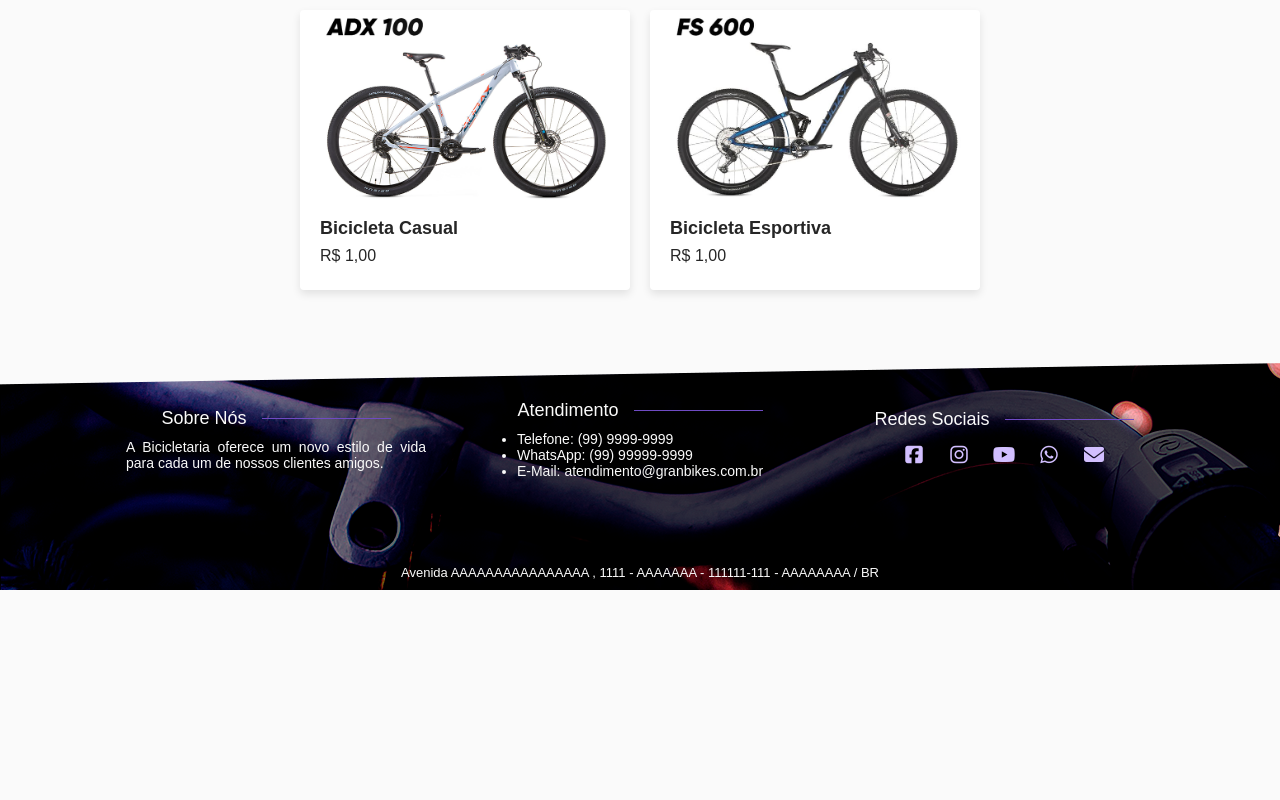
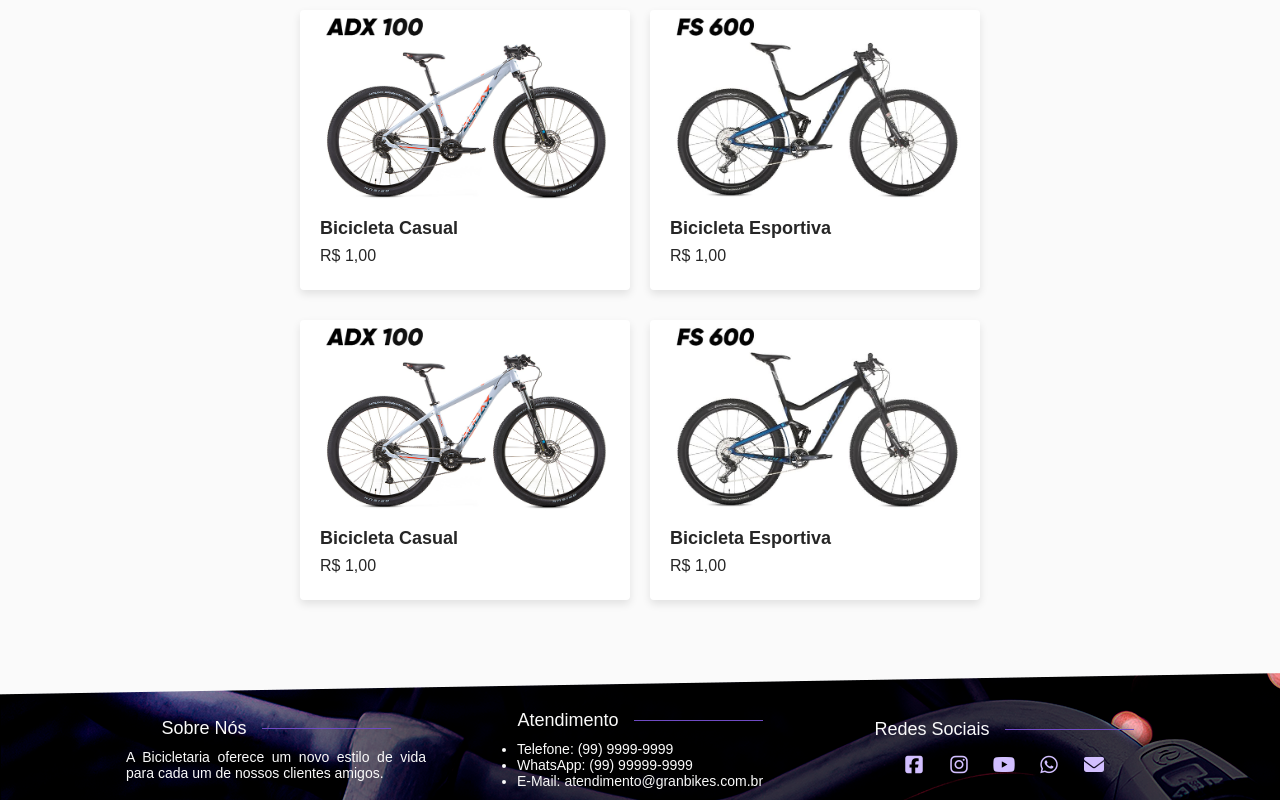
Before and after one commit to ImaKrp/BicicletariaReact, a React (Create React App) app: page / in a window 1280 px wide. Shown: the part 449-1249 px from the top of the page. Before the commit the page ends 1039 px from the top, so only its background shows below. Built offline with nearby package versions, Linux system fonts and the light colour scheme.

Commit message:
1366 do hell

```diff
--- a/src/components/Drawer/style.js
+++ b/src/components/Drawer/style.js
@@ -53,7 +53,7 @@ export const ModalRow = styled.div`
   width: 100%;
   position: relative;
   margin-bottom: 0.7rem;
-  height: 4.7rem;
+  height: 6.2%;
 
   hr {
     width: 100%;
@@ -105,11 +105,11 @@ export const ModalContent = styled.div`
   width: 100%;
   position: relative;
   margin-bottom: 0.7rem;
-  height: 51.5rem;
+  height: 70%;
 `;
 
 export const ModalEnd = styled(ModalRow)`
-  height: 11rem;
+  height: 14%;
   bottom: 0;
   flex-direction: column;
 
--- a/src/provider/Produtos.js
+++ b/src/provider/Produtos.js
@@ -9,4 +9,14 @@ export const Produtos = [
     name: "Bicicleta Esportiva",
     price: "1,00",
   },
+  {
+    id: 1,
+    name: "Bicicleta Casual",
+    price: "1,00",
+  },
+  {
+    id: 2,
+    name: "Bicicleta Esportiva",
+    price: "1,00",
+  },
 ];
```
